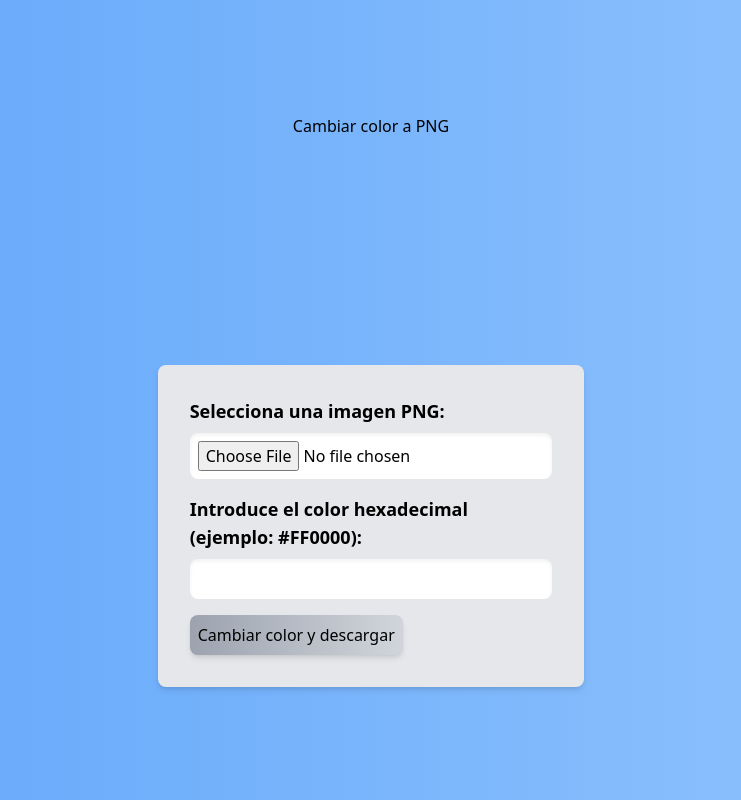
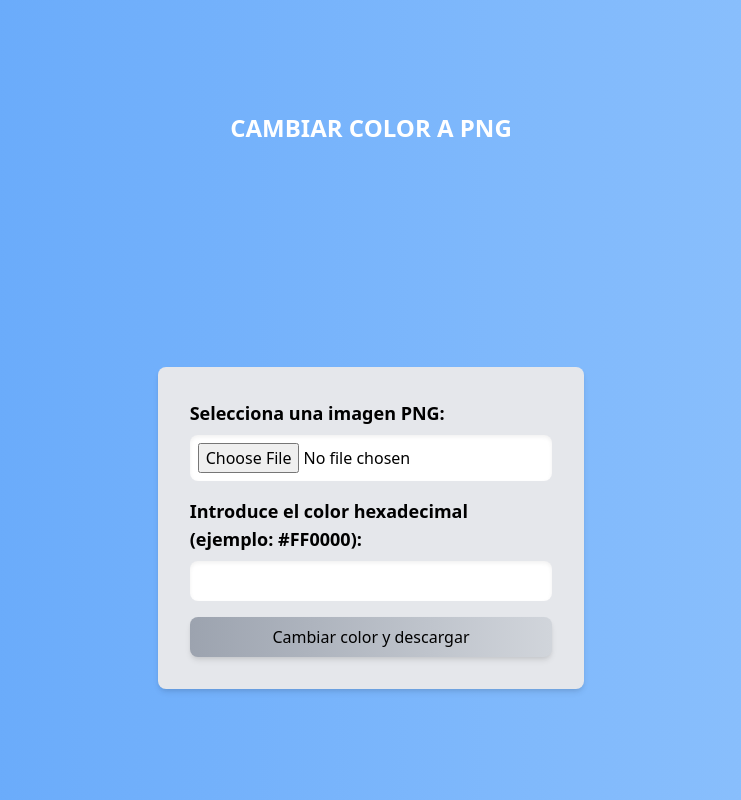
Before and after one commit to davidatb/Color_PNG, a Flask app: page / in a window 1280 px wide. Shown: the whole page, without its empty margins (269-1010 px from the left). Run offline with Flask 3, Linux system fonts and the light colour scheme.

Commit message:
chore(index.html): cambiar el estilo del título a mayúsculas y negrita style(index.html): cambiar el estilo del formulario a flexbox en columna

```diff
--- a/templates/index.html
+++ b/templates/index.html
@@ -12,9 +12,9 @@
 </head>
 
 <body class="h-screen bg-gradient-to-r from-blue-400 to-blue-300 grid place-items-center">
-    <h1>Cambiar color a PNG</h1>
+    <h1 class="uppercase font-extrabold text-2xl text-white">Cambiar color a PNG</h1>
     <form action="/" method="post" enctype="multipart/form-data"
-        class="bg-gray-200 rounded-lg shadow-md p-8 space-y-4 w-1/3">
+        class="bg-gray-200 rounded-lg shadow-md p-8 space-y-4 w-1/3 flex flex-col">
         <div class="flex flex-col space-y-2">
             <label for="file" class="text-lg font-semibold">Selecciona una imagen PNG:</label>
             <input type="file" name="file" accept=".png" class="p-2 rounded-lg bg-white shadow-inner">
```
